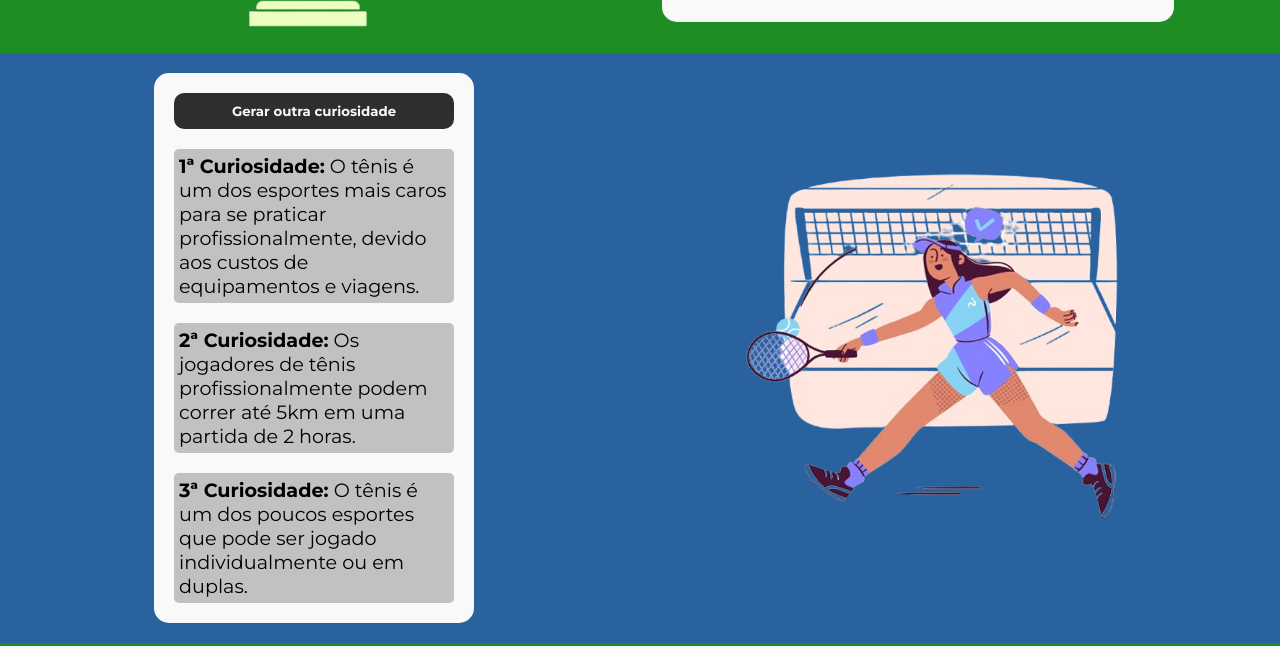
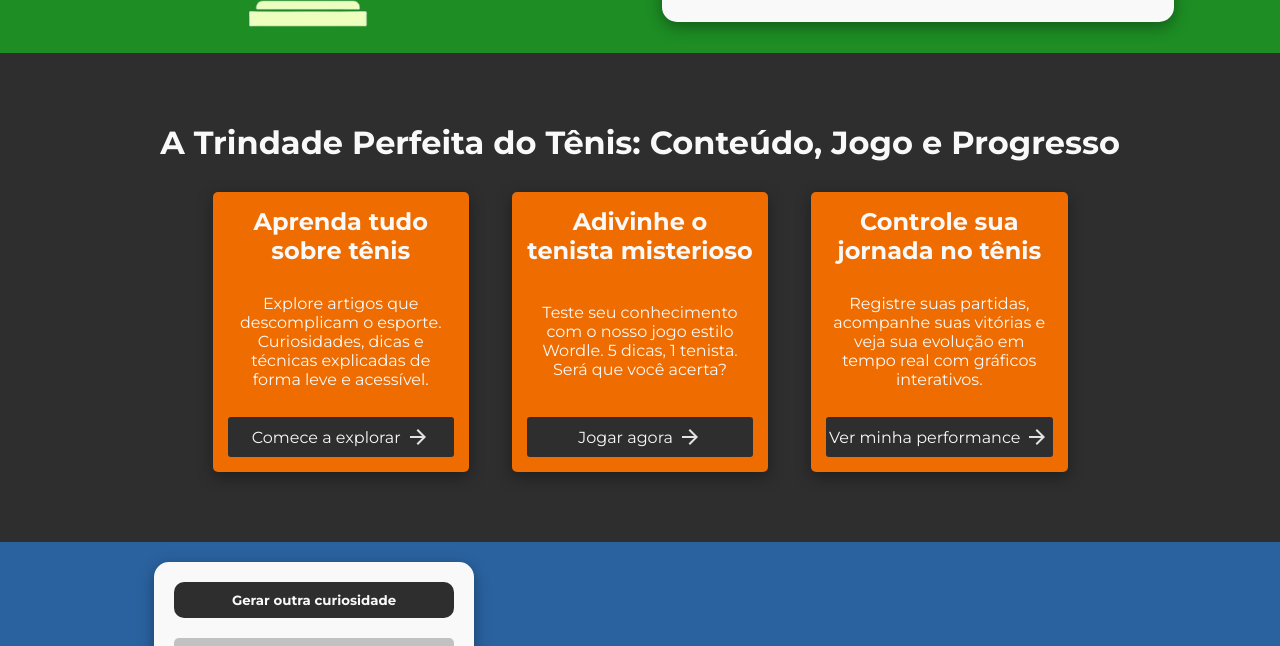
Before and after one commit to gabrielramossptech/tennisverso, a website: page public/index.html in a window 1280 px wide. Shown: the part 1018-1664 px from the top of the page. Drawn offline with Linux system fonts and the light colour scheme.

Commit message:
Atualização: melhoria no index, criado seção CTA com cards que levam a outras páginas, pequenas mudançãs no css de login e cadastro

```diff
--- a/public/css/index.css
+++ b/public/css/index.css
@@ -15,7 +15,7 @@
   --paragrafo: 1rem;
 }
 
-.banner{
+.banner {
   display: flex;
   align-items: center;
   width: 100%;
@@ -24,7 +24,7 @@
   background-size: cover;
 }
 
-.banner h1{
+.banner h1 {
   color: var(--branco);
   font-family: "Roboto";
   margin-left: 200px;
@@ -32,7 +32,7 @@
   width: 400px;
 }
 
-.container-tenisBrasil{
+.container-tenisBrasil {
   display: flex;
   height: fit-content;
   align-items: center;
@@ -41,29 +41,95 @@
   padding: 20px;
 }
 
-.container-tenisBrasil img{
+.container-tenisBrasil img {
   width: 30vw;
   height: auto;
 }
 
-.tenisBrasil{
+.tenisBrasil {
   background-color: var(--branco);
   width: 40vw;
   height: fit-content;
   border-radius: 15px;
   padding: 25px;
+  box-shadow: rgba(0, 0, 0, 0.35) 0px 5px 15px;
 }
 
-.tenisBrasil h1{
+.tenisBrasil h1 {
   font-size: 2.5rem;
   font-family: "Montserrat";
 }
 
-.tenisBrasil p{
+.tenisBrasil p {
   font-size: 1.35rem;
 }
 
-.containerCuriosidade{
+.cta {
+  display: flex;
+  align-items: center;
+  justify-content: center;
+  flex-direction: column;
+  width: 100%;
+  height: fit-content;
+  background-color: var(--cinza);
+  padding: 70px;
+  gap: 30px;
+}
+
+.cta h1 {
+  font-size: 2rem;
+  color: var(--branco);
+}
+
+.container-cta {
+  display: flex;
+  justify-content: space-between;
+  width: 75%;
+  height: fit-content;
+}
+
+.card-cta {
+  display: flex;
+  flex-direction: column;
+  justify-content: space-between;
+  align-items: center;
+  text-align: center;
+  background-color: var(--laranja);
+  color: var(--branco);
+  width: 30%;
+  height: 35vh;
+  padding: 15px;
+  border-radius: 5px;
+  transition: 0.3s;
+  box-shadow: rgba(0, 0, 0, 0.35) 0px 5px 15px;
+}
+
+.card-cta:hover {
+  transform: translateY(-10px);
+}
+
+.card-cta a button {
+  display: flex;
+  align-items: center;
+  justify-content: center;
+  gap: 5px;
+  background-color: var(--cinza);
+  color: var(--branco);
+  width: 100%;
+  height: 40px;
+  font-size: 1rem;
+  border: none;
+  border-radius: 3px;
+  cursor: pointer;
+  text-decoration: none;
+}
+
+.card-cta a {
+  width: 100%;
+  text-decoration: none;
+}
+
+.containerCuriosidade {
   display: flex;
   align-items: center;
   justify-content: space-around;
@@ -72,13 +138,12 @@
   height: fit-content;
 }
 
-
-.containerCuriosidade img{
+.containerCuriosidade img {
   width: 30vw;
   height: auto;
 }
 
-.geradorCuriosidade{
+.geradorCuriosidade {
   display: flex;
   flex-direction: column;
   justify-content: space-between;
@@ -88,19 +153,22 @@
   border-radius: 15px;
   gap: 20px;
   padding: 20px;
+  box-shadow: rgba(0, 0, 0, 0.35) 0px 5px 15px;
 }
 
-#mensagem1, #mensagem2, #mensagem3{
+#mensagem1,
+#mensagem2,
+#mensagem3 {
   background-color: #c1c1c1;
   padding: 5px;
   border-radius: 5px;
 }
 
-.geradorCuriosidade p{
+.geradorCuriosidade p {
   font-size: 1.2rem;
 }
 
-.geradorCuriosidade button{
+.geradorCuriosidade button {
   background-color: var(--cinza);
   font-weight: bold;
   color: var(--branco);
@@ -112,43 +180,45 @@
   transition: 0.3s;
 }
 
-.geradorCuriosidade button:hover{
+.geradorCuriosidade button:hover {
   cursor: pointer;
   transform: scale(1.03);
 }
 
-.container-descubraMais{
+.container-descubraMais {
   display: flex;
   align-items: center;
   justify-content: center;
   flex-direction: column;
   background-color: var(--verde);
-    height: 85vh;
+  height: 80vh;
   padding: 0 20px 25px 20px;
 }
 
-.container-descubraMais h1{
+.container-descubraMais h1 {
   font-size: 2.5rem;
   margin: 40px;
   color: var(--branco);
 }
 
-.container-cards{
+.container-cards {
   display: flex;
   width: 80%;
   justify-content: space-between;
 }
 
-.container-cards a{
+.container-cards a {
   text-decoration: none;
   color: #000;
   max-width: calc(25% - 20px);
   min-width: 250px;
   height: fit-content;
+  border-radius: 10px;
+  box-shadow: rgba(0, 0, 0, 0.35) 0px 5px 15px;
 }
 
-.container-cards:hover > :not(:hover){
-    opacity: .85;
+.container-cards:hover > :not(:hover) {
+  opacity: 0.85;
 }
 
 a .card {
@@ -162,14 +232,14 @@ a .card {
   display: flex;
   flex-direction: column;
   cursor: pointer;
-  transition: .35s;
+  transition: 0.35s;
 }
 
-.card:hover{
+.card:hover {
   transform: scale(1.04);
 }
 
-.cardTop{
+.cardTop {
   height: 150px;
   background-color: var(--cinza);
   border-top-left-radius: 10px;
@@ -182,13 +252,12 @@ a .card {
   overflow: hidden;
 }
 
-
-.cardTop img{
+.cardTop img {
   width: 100%;
   height: auto;
 }
 
-.cardBottom{
+.cardBottom {
   display: flex;
   flex-direction: column;
   justify-content: space-between;
@@ -198,7 +267,7 @@ a .card {
   border-radius: 0 0 10px 10px;
 }
 
-.cardBottom button{
+.cardBottom button {
   background-color: var(--cinza);
   color: var(--branco);
   width: 100%;
@@ -206,16 +275,16 @@ a .card {
   border: none;
   border-radius: 5px;
   margin-top: 20px;
-    transition: .3s;
+  transition: 0.3s;
   font-size: 1rem;
 }
 
-.cardBottom button:hover{
+.cardBottom button:hover {
   cursor: pointer;
   transform: scale(1.03);
 }
 
-.container-secaoDuvida{
+.container-secaoDuvida {
   display: flex;
   align-items: center;
   justify-content: space-around;
@@ -224,24 +293,25 @@ a .card {
   height: 75vh;
 }
 
-.container-secaoDuvida img{
+.container-secaoDuvida img {
   width: 30vw;
   height: auto;
 }
 
-.container-duvidas{
+.container-duvidas {
   display: flex;
   flex-direction: column;
   align-items: center;
   width: 35%;
 }
 
-.container-duvidas h1{
+.container-duvidas h1 {
+  color: var(--branco);
   font-size: 2rem;
   margin-bottom: 15px;
 }
 
-.duvida{
+.duvida {
   margin-top: 10px;
   display: flex;
   align-items: center;
@@ -253,12 +323,12 @@ a .card {
   background-color: var(--cinza);
 }
 
-.duvida img{
+.duvida img {
   width: 35px;
   height: auto;
 }
 
-.duvida:hover{
+.duvida:hover {
   cursor: pointer;
 }
 
--- a/public/css/login.css
+++ b/public/css/login.css
@@ -59,7 +59,7 @@ aside {
     color: var(--branco);
 }
 .formulario a{
-    color: var(--verde);
+    color: var(--laranja);
     text-decoration: none;
 }
 
--- a/public/index.html
+++ b/public/index.html
@@ -1,5 +1,6 @@
 <!DOCTYPE html>
 <html lang="pt-br">
+
 <head>
     <meta charset="UTF-8">
     <meta name="viewport" content="width=device-width, initial-scale=1.0">
@@ -10,13 +11,17 @@
     <!-- Roboto -->
     <link rel="preconnect" href="https://fonts.googleapis.com">
     <link rel="preconnect" href="https://fonts.gstatic.com" crossorigin>
-    <link href="https://fonts.googleapis.com/css2?family=Roboto:ital,wght@0,100..900;1,100..900&display=swap" rel="stylesheet">
+    <link href="https://fonts.googleapis.com/css2?family=Roboto:ital,wght@0,100..900;1,100..900&display=swap"
+        rel="stylesheet">
 
     <!-- Montserrat -->
     <link rel="preconnect" href="https://fonts.googleapis.com">
     <link rel="preconnect" href="https://fonts.gstatic.com" crossorigin>
-    <link href="https://fonts.googleapis.com/css2?family=Montserrat:ital,wght@0,100..900;1,100..900&family=Roboto:ital,wght@0,100..900;1,100..900&display=swap" rel="stylesheet">
+    <link
+        href="https://fonts.googleapis.com/css2?family=Montserrat:ital,wght@0,100..900;1,100..900&family=Roboto:ital,wght@0,100..900;1,100..900&display=swap"
+        rel="stylesheet">
 </head>
+
 <body onload="gerarCuriosidade()">
 
     <header>
@@ -45,8 +50,42 @@
 
             <div class="tenisBrasil">
                 <h1>Tênis no Brasil</h1>
-                <p>O tênis no Brasil tem crescido lentamente, mas com paixão. Apesar de não ser tão popular quanto o futebol, nomes como Guga, Bia Haddad e João Fonseca inspiram novas gerações. A infraestrutura ainda é limitada em muitas regiões, mas academias e projetos sociais ajudam na inclusão. O futuro do esporte depende de incentivo, visibilidade e acesso ampliado para todos.</p>
+                <p>O tênis no Brasil tem crescido lentamente, mas com paixão. Apesar de não ser tão popular quanto o
+                    futebol, nomes como Guga, Bia Haddad e João Fonseca inspiram novas gerações. A infraestrutura ainda
+                    é limitada em muitas regiões, mas academias e projetos sociais ajudam na inclusão. O futuro do
+                    esporte depende de incentivo, visibilidade e acesso ampliado para todos.</p>
             </div>
+        </section>
+
+        <section class="cta">
+
+            <h1>A Trindade Perfeita do Tênis: Conteúdo, Jogo e Progresso</h1>
+
+            <div class="container-cta">
+                <div class="card-cta">
+                    <h2>Aprenda tudo sobre tênis</h2>
+                    <p>Explore artigos que descomplicam o esporte. Curiosidades, dicas e técnicas explicadas de forma
+                        leve e acessível.</p>
+                    <a href="./artigos.html"><button>Comece a explorar <img
+                                src="./assets/icon/setaDireita.svg"></button></a>
+                </div>
+
+                <div class="card-cta">
+                    <h2>Adivinhe o tenista misterioso</h2>
+                    <p>Teste seu conhecimento com o nosso jogo estilo Wordle. 5 dicas, 1 tenista. Será que você acerta?
+                    </p>
+                    <a href="./tenisdle.html"><button>Jogar agora <img src="./assets/icon/setaDireita.svg"></button></a>
+                </div>
+
+                <div class="card-cta">
+                    <h2>Controle sua jornada no tênis</h2>
+                    <p>Registre suas partidas, acompanhe suas vitórias e veja sua evolução em tempo real com gráficos
+                        interativos.</p>
+                    <a href="./login.html"><button>Ver minha performance <img
+                                src="./assets/icon/setaDireita.svg"></button></a>
+                </div>
+            </div>
+
         </section>
 
         <section class="containerCuriosidade" id="section-curiosidades">
@@ -72,7 +111,9 @@
                         <div class="cardBottom">
                             <div class="textos">
                                 <h3>Como Funciona o Tênis?</h3>
-                            <p>Comece sua jornada no esporte entendendo o básico: pontuação, sets, tie-breaks e como uma partida de tênis funciona. Ideal pra quem nunca viu um jogo ou sempre achou confuso.</p>
+                                <p>Comece sua jornada no esporte entendendo o básico: pontuação, sets, tie-breaks e como
+                                    uma partida de tênis funciona. Ideal pra quem nunca viu um jogo ou sempre achou
+                                    confuso.</p>
                             </div>
                         </div>
                     </div>
@@ -84,7 +125,8 @@
                         <div class="cardBottom">
                             <div class="textos">
                                 <h3>Principais Golpes do Tênis</h3>
-                            <p>Forehand, backhand, voleio, smash… Descubra o que são esses golpes, quando são usados em jogo e como fazem a diferença na performance dos atletas.</p>
+                                <p>Forehand, backhand, voleio, smash… Descubra o que são esses golpes, quando são usados
+                                    em jogo e como fazem a diferença na performance dos atletas.</p>
                             </div>
                         </div>
                     </div>
@@ -96,7 +138,8 @@
                         <div class="cardBottom">
                             <div class="textos">
                                 <h3>Tipos de Quadra de Tênis</h3>
-                            <p>A quadra muda tudo. Veja como o tipo de piso interfere na velocidade da bola, no estilo de jogo e quais torneios são disputados em cada superfície.</p>
+                                <p>A quadra muda tudo. Veja como o tipo de piso interfere na velocidade da bola, no
+                                    estilo de jogo e quais torneios são disputados em cada superfície.</p>
                             </div>
                         </div>
                     </div>
@@ -108,7 +151,8 @@
                         <div class="cardBottom">
                             <div class="textos">
                                 <h3>História e Curiosidades dos Grand Slams</h3>
-                            <p>Roland Garros, Wimbledon, US Open e Australian Open. Conheça os maiores torneios do mundo, suas tradições e os momentos que marcaram gerações.</p>
+                                <p>Roland Garros, Wimbledon, US Open e Australian Open. Conheça os maiores torneios do
+                                    mundo, suas tradições e os momentos que marcaram gerações.</p>
                             </div>
                         </div>
                     </div>
@@ -126,13 +170,18 @@
                 <div class="duvida">Preciso ser forte pra jogar? <img src="./assets/imgs/arrowDown.svg"></div>
                 <div class="resposta">Nada disso. Técnica e agilidade contam muito mais que força bruta</div>
                 <div class="duvida">Tênis é um esporte caro?<img src="./assets/imgs/arrowDown.svg"></div>
-                <div class="resposta">Pode ser acessível. Existem projetos sociais e quadras públicas. Começar com raquete básica já é o suficiente.</div>
+                <div class="resposta">Pode ser acessível. Existem projetos sociais e quadras públicas. Começar com
+                    raquete básica já é o suficiente.</div>
                 <div class="duvida">Dá pra treinar sozinho?<img src="./assets/imgs/arrowDown.svg"></div>
-                <div class="resposta">Sim! Dá pra treinar com parede, máquina de bolas ou fazer exercícios de movimentação.</div>
+                <div class="resposta">Sim! Dá pra treinar com parede, máquina de bolas ou fazer exercícios de
+                    movimentação.</div>
                 <div class="duvida">Tênis é só pra homens?<img src="./assets/imgs/arrowDown.svg"></div>
-                <div class="resposta">De jeito nenhum! O esporte é pra todo mundo: mulheres, homens e qualquer pessoa que queira jogar.</div>
-                <div class="duvida">Preciso de muito preparo físico pra começar?<img src="./assets/imgs/arrowDown.svg"></div>
-                <div class="resposta">Nada disso! Você começa no seu ritmo e vai evoluindo com o tempo. O importante é dar o primeiro saque.</div>
+                <div class="resposta">De jeito nenhum! O esporte é pra todo mundo: mulheres, homens e qualquer pessoa
+                    que queira jogar.</div>
+                <div class="duvida">Preciso de muito preparo físico pra começar?<img src="./assets/imgs/arrowDown.svg">
+                </div>
+                <div class="resposta">Nada disso! Você começa no seu ritmo e vai evoluindo com o tempo. O importante é
+                    dar o primeiro saque.</div>
             </div>
         </section>
 
@@ -159,6 +208,7 @@
     </footer>
 
 </body>
+
 </html>
 
 <script>
```
Also changed, not shown: public/cadastro.html (+1 -1 lines), public/assets/icon/setaDireita.svg (added). Lines whose indentation alone changed are shown as unchanged.
